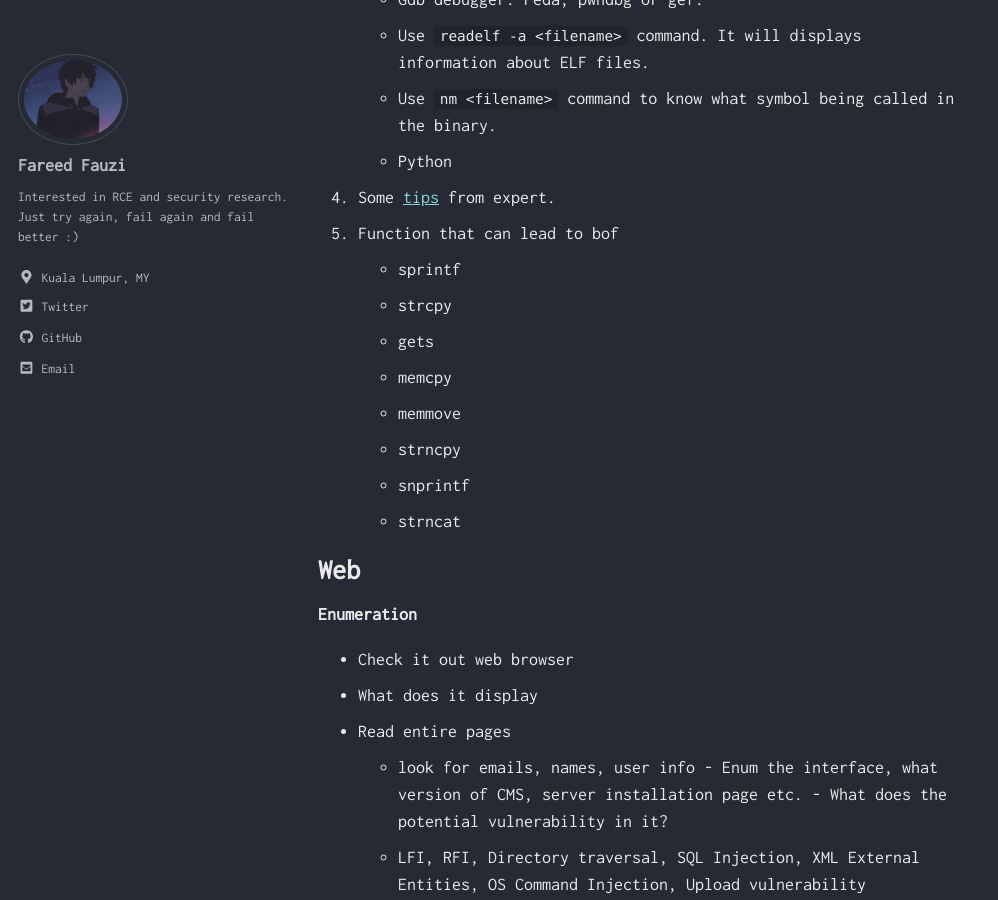
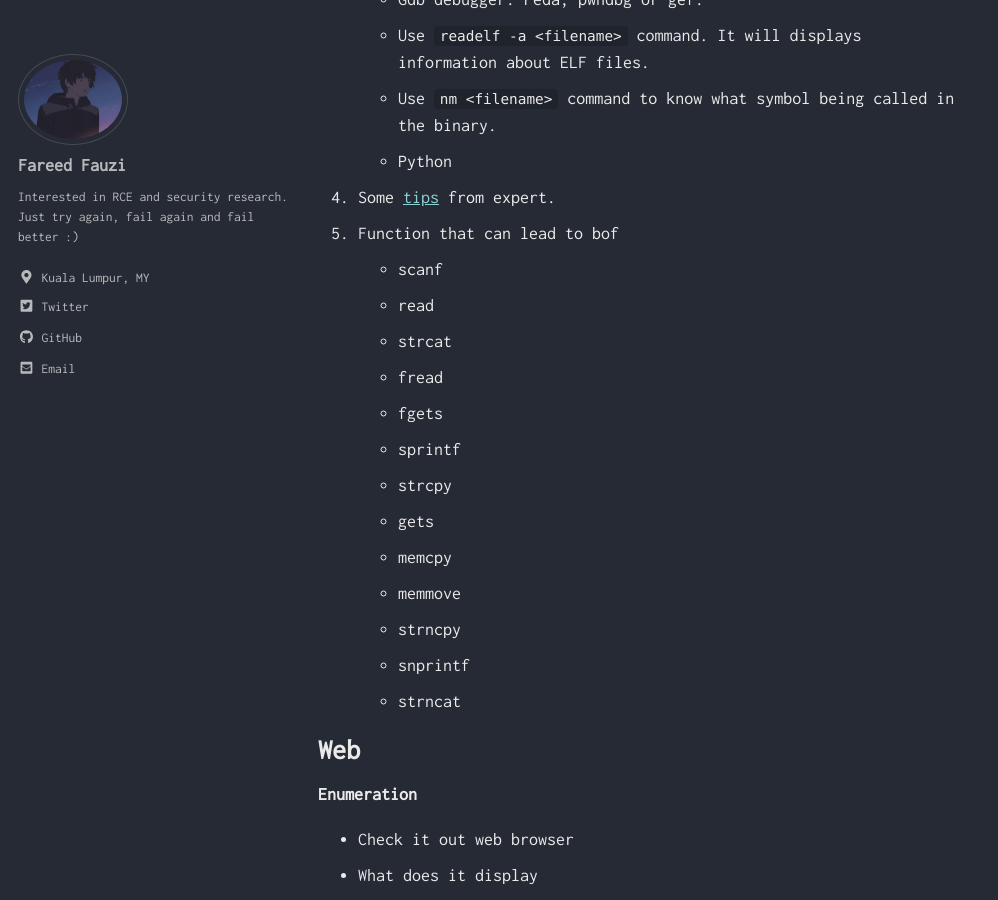
Before and after one commit to spiritedwolf/fareedfauzi.github.io, a Jekyll site: the page built from _posts/2019-10-27-Ctf-Checklist.md, in a window 1280 px wide and 900 px high, scrolled down 9720 px. Shown: the whole window, without its empty margins (0-998 px from the left). Built offline with Jekyll 4.4.1, drawn with Linux system fonts in a browser that asks for light colours; cached includes are drawn as plain includes.

Commit message:
Update 2019-10-27-Ctf-Checklist.md

```diff
--- a/_posts/2019-10-27-Ctf-Checklist.md
+++ b/_posts/2019-10-27-Ctf-Checklist.md
@@ -223,6 +223,11 @@ Whatever happen, google is your friend. There are a lot cryptography tools onlin
 
 4.  Some [tips](https://github.com/zjgcjy/CTF-pwn-tips) from expert.
 5.  Function that can lead to bof
+  - scanf
+  - read
+  - strcat
+  - fread
+  - fgets
   - sprintf
   - strcpy
   - gets
```
